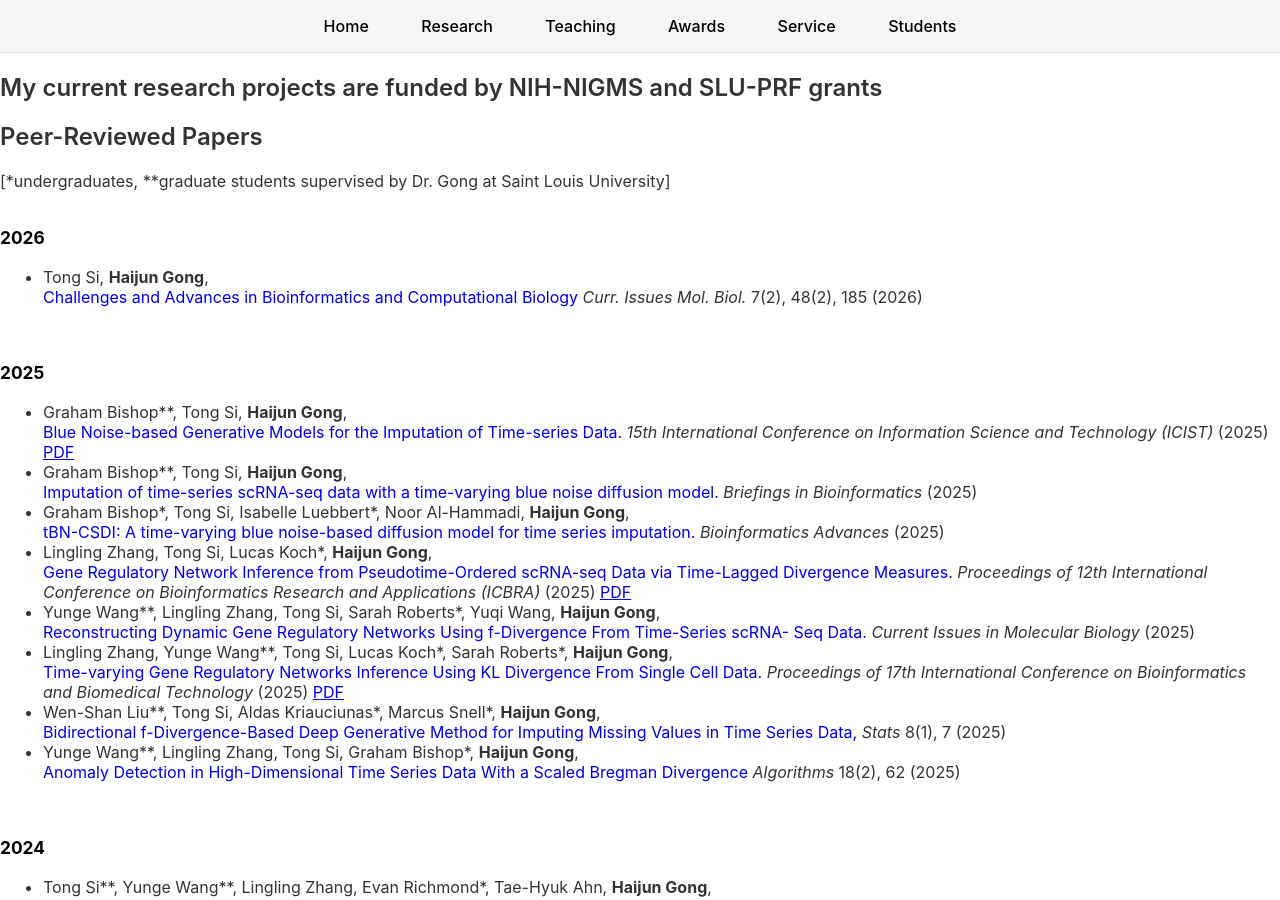
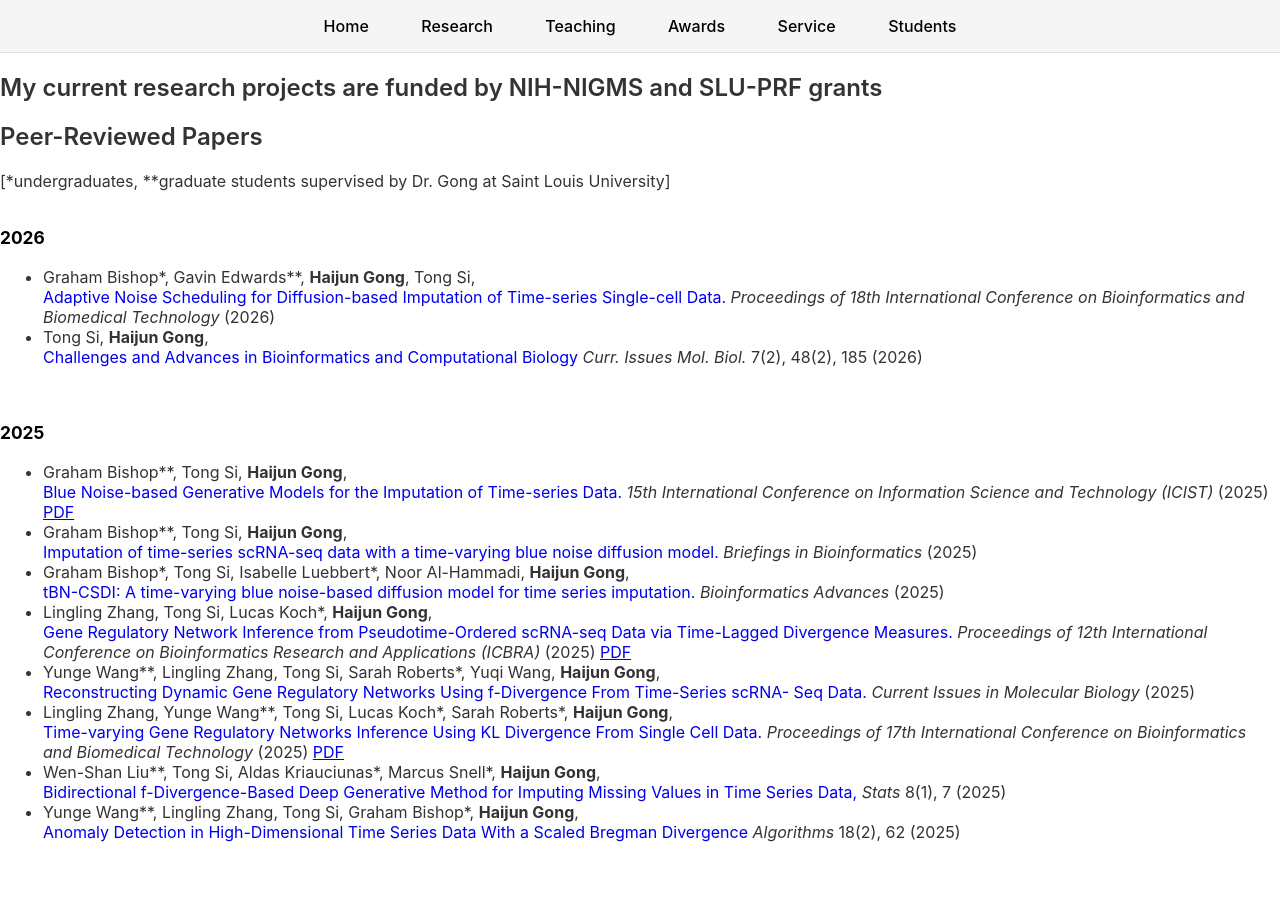
Before and after one commit to GongData/gongData.github.io, a Jekyll site: the page built from _pages/Research.md, in a window 1280 px wide and 900 px high. Built offline with Jekyll 4.4.1, drawn with Linux system fonts in a browser that asks for light colours.

Commit message:
Update Research.md

```diff
--- a/_pages/Research.md
+++ b/_pages/Research.md
@@ -18,6 +18,12 @@ permalink: /Research/
 <table class="pp">
  <td class="p1">
   <ul>  <div id="tagCB_tagjournal_tagKL_155">
+
+<li>  Graham Bishop*,  Gavin Edwards**,  <b>Haijun Gong</b>, Tong Si, <a style="text-decoration:none" href="https://doi.org/10.1145/3822521.3822557"> <br> Adaptive Noise Scheduling for Diffusion-based Imputation of Time-series Single-cell Data.</a>
+   <i> Proceedings of 18th International Conference on Bioinformatics and Biomedical Technology </i> (2026)
+<br>
+
+</li>
 
 <li> Tong Si, <b> Haijun Gong</b>,
 <a style="text-decoration:none" href="https://www.mdpi.com/1467-3045/48/2/185">
```
